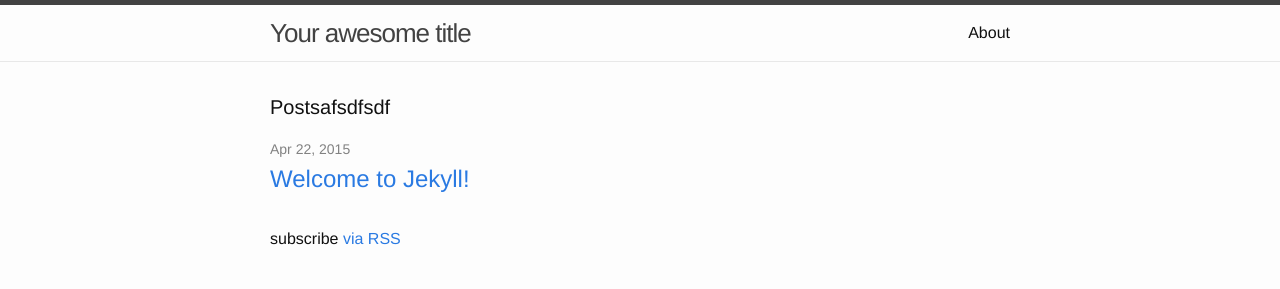
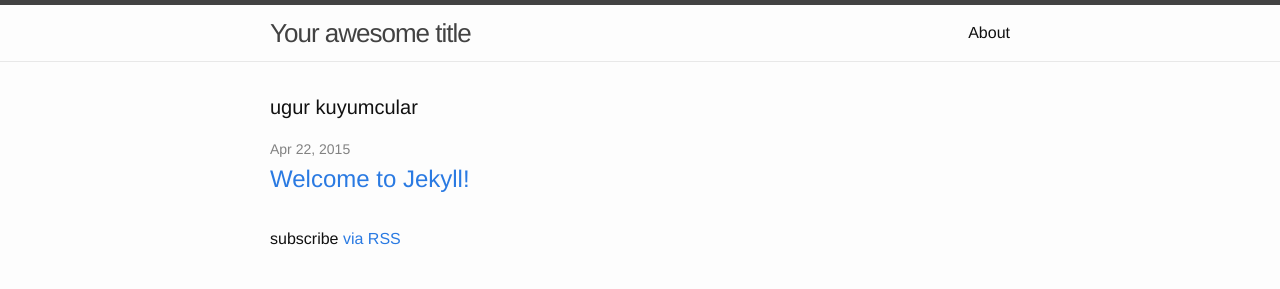
Before and after one commit to ugur/ugur.github.io, a Jekyll site: the page built from index.html, in a window 1280 px wide. Shown: the top 289 px of the page. Built offline with Jekyll 4.4.1, drawn with Linux system fonts in a browser that asks for light colours.

Commit message:
Updated index.html

```diff
--- a/index.html
+++ b/index.html
@@ -1,10 +1,12 @@
 ---
 layout: default
+published: true
 ---
+
 
 <div class="home">
 
-  <h1 class="page-heading">Postsafsdfsdf</h1>
+  <h1 class="page-heading">ugur kuyumcular</h1>
 
   <ul class="post-list">
     {% for post in site.posts %}
```
